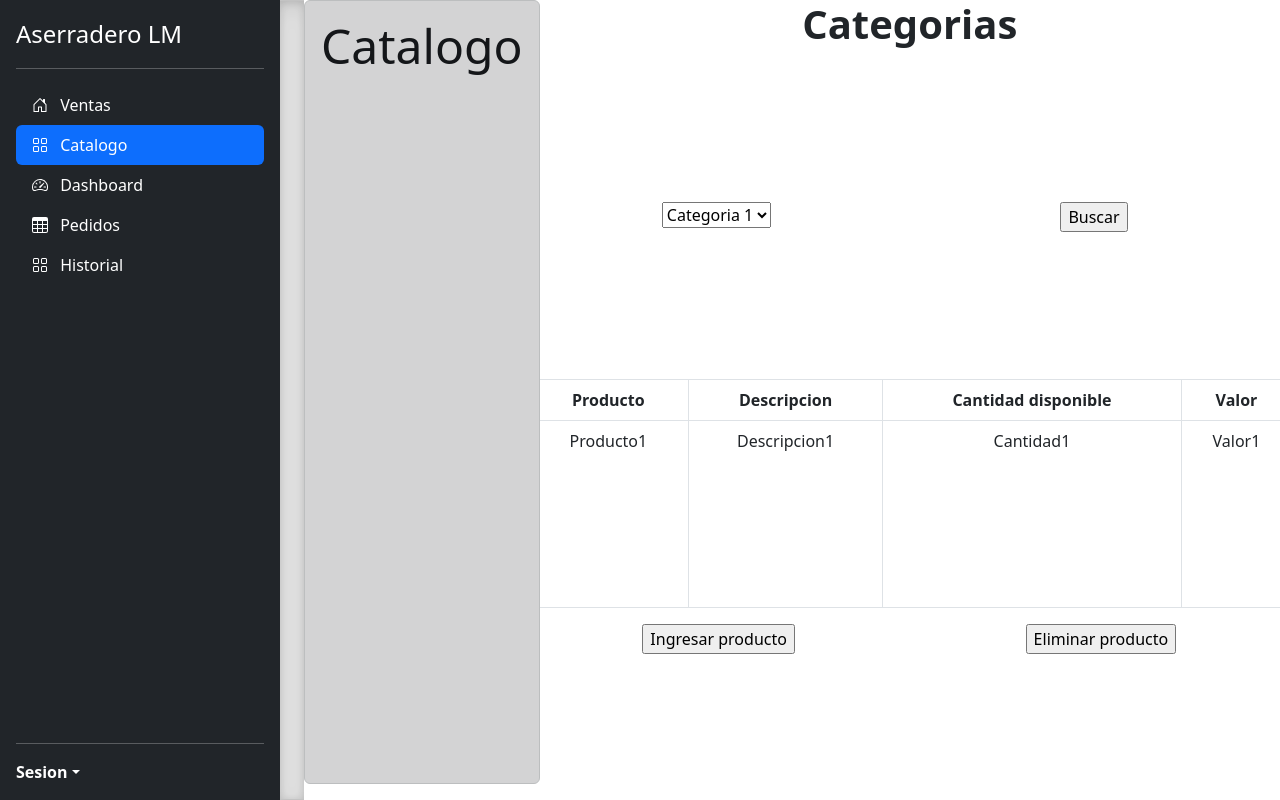
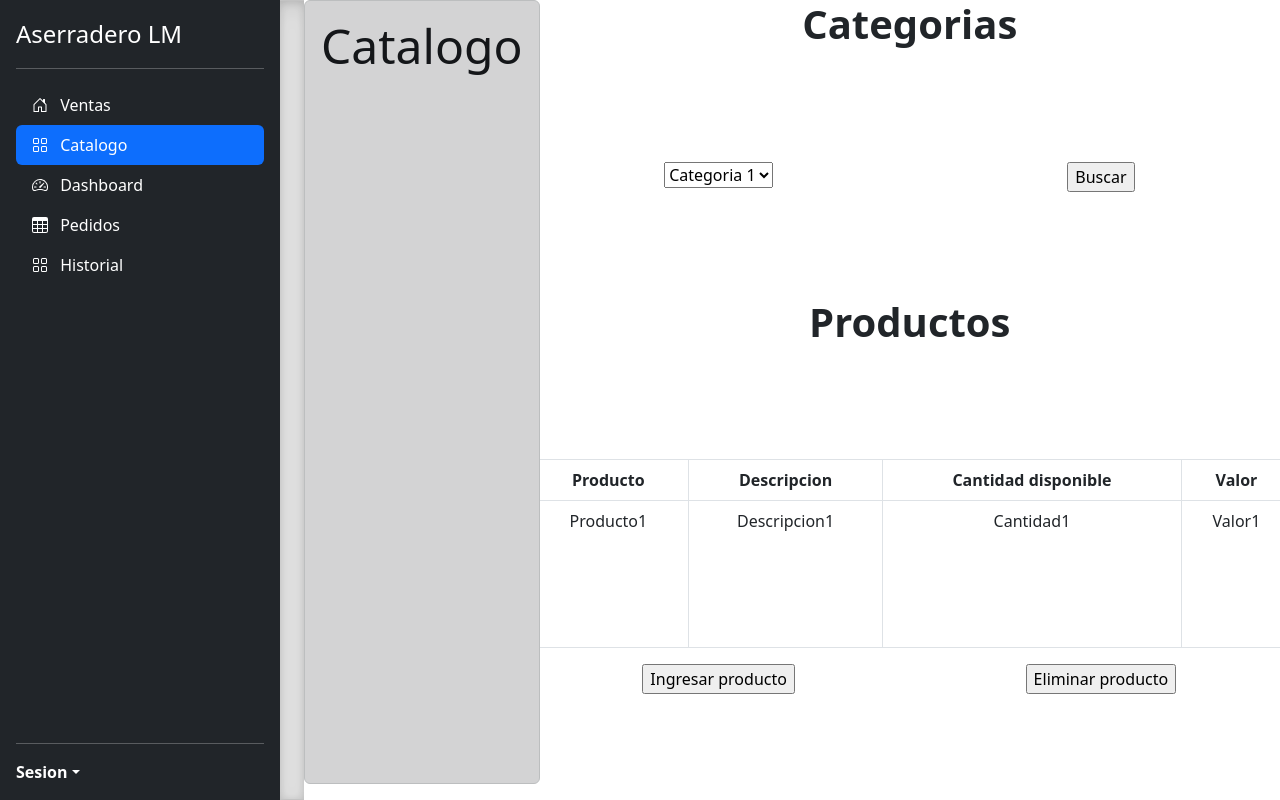
Before and after one commit to GustavoRasche/basic, a Django app: page /catalogo/ in a window 1280 px wide. Run offline with Django 4.2, Linux system fonts and the light colour scheme; some libraries are stand-ins or nearby versions.

Commit message:
ultimo push catalogo

```diff
--- a/templates/catalogo.html
+++ b/templates/catalogo.html
@@ -154,7 +154,9 @@
     </select>
     </div>
    <div class="col"><input type="submit" value="Buscar" /></div>
-</form>>
+</form>
+
+<h1><strong>Productos</strong></h1>
 
 <table class="table table-bordered ">
     <thead class="thead-dark">
```
